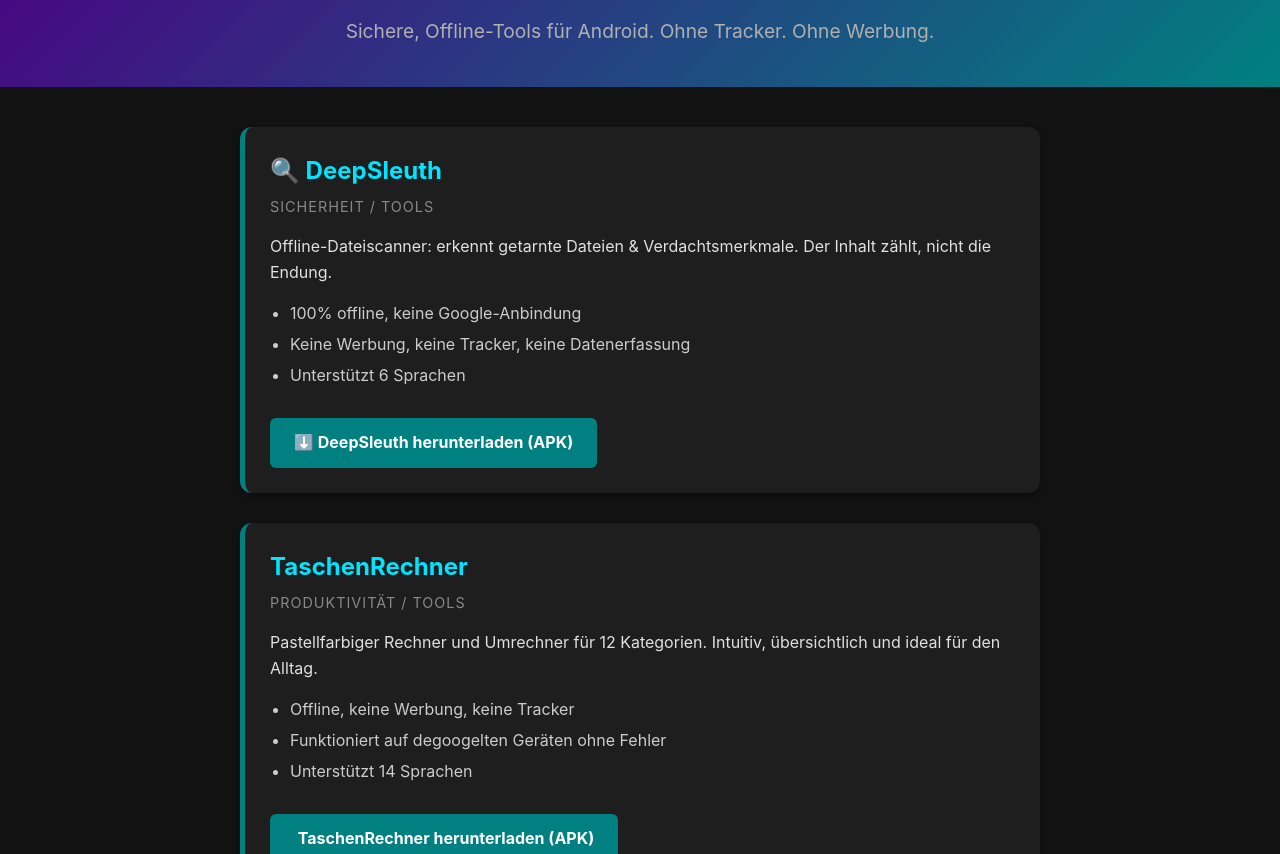
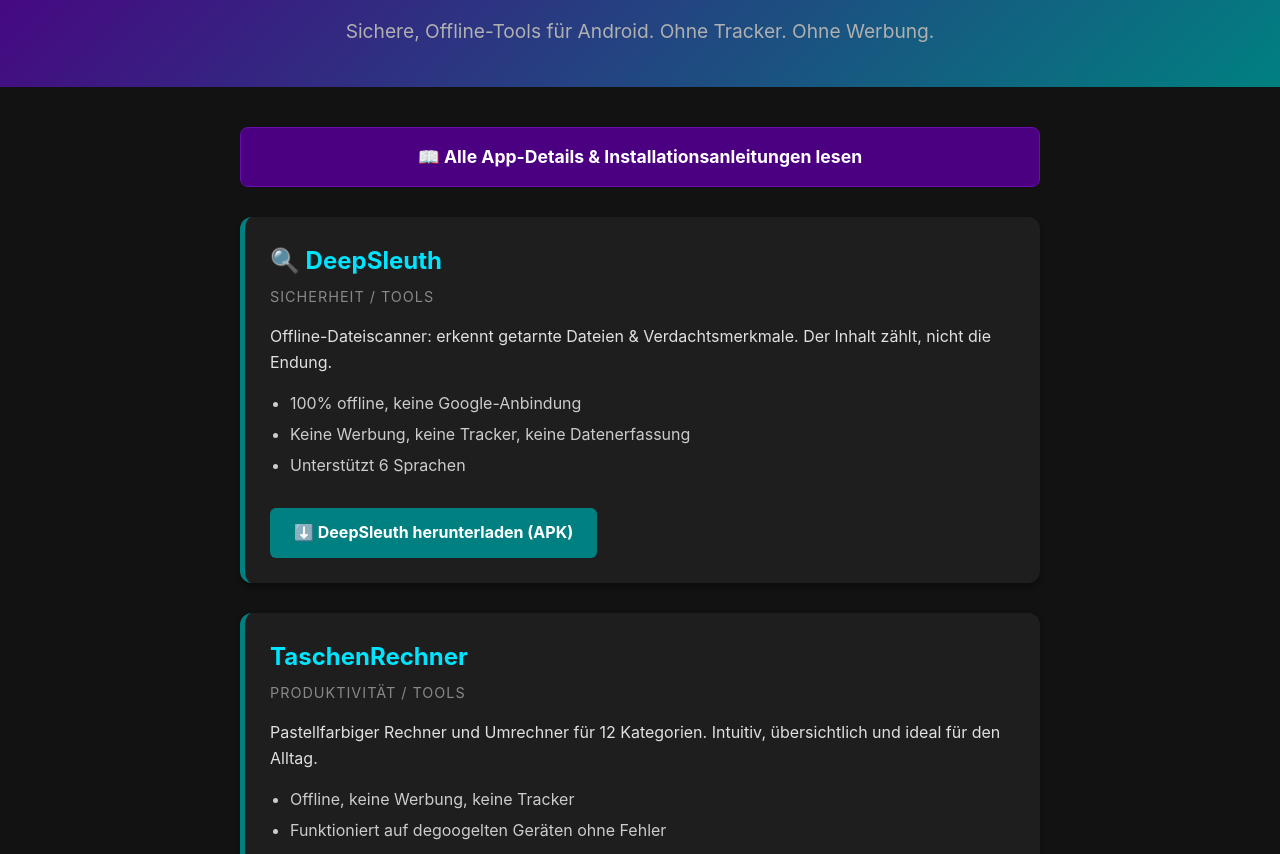
Before and after one commit to omegaesfandiary-wq/omega-apps, a plain HTML site: page index.html in a window 1280 px wide. Shown: the part 98-952 px from the top of the page. Drawn offline with Linux system fonts and the light colour scheme.

Commit message:
Update index.html

```diff
--- a/index.html
+++ b/index.html
@@ -20,21 +20,29 @@
             padding: 40px 20px;
             text-align: center;
         }
-        h1 {
-            color: #ffffff;
-            margin: 0;
-            font-size: 2.5em;
+        h1 { color: #ffffff; margin: 0; font-size: 2.5em; }
+        .subtitle { color: #b0b0b0; font-size: 1.2em; margin-top: 10px; }
+        .container { max-width: 800px; margin: 40px auto; padding: 0 20px; }
+
+        /* NEUER STYLE FÜR DEN DETAILS-BUTTON */
+        .btn-details {
+            display: block;
+            width: 100%;
+            box-sizing: border-box;
+            background-color: #4b0082; /* Lila für Unterscheidung */
+            color: white;
+            padding: 15px 20px;
+            text-decoration: none;
+            border-radius: 8px;
+            font-weight: bold;
+            margin-bottom: 30px;
+            text-align: center;
+            font-size: 1.1em;
+            transition: background 0.3s;
+            border: 1px solid #6a0dad;
         }
-        .subtitle {
-            color: #b0b0b0;
-            font-size: 1.2em;
-            margin-top: 10px;
-        }
-        .container {
-            max-width: 800px;
-            margin: 40px auto;
-            padding: 0 20px;
-        }
+        .btn-details:hover { background-color: #6a0dad; }
+
         .app-card {
             background-color: #1e1e1e;
             border-radius: 12px;
@@ -43,27 +51,10 @@
             box-shadow: 0 4px 6px rgba(0,0,0,0.3);
             border-left: 5px solid #008080;
         }
-        .app-card h2 {
-            color: #00e5ff;
-            margin-top: 0;
-            margin-bottom: 5px;
-        }
-        .category {
-            color: #888;
-            font-size: 0.9em;
-            text-transform: uppercase;
-            letter-spacing: 1px;
-            margin-bottom: 15px;
-            display: block;
-        }
-        .features {
-            margin: 15px 0;
-            padding-left: 20px;
-            color: #ccc;
-        }
-        .features li {
-            margin-bottom: 5px;
-        }
+        .app-card h2 { color: #00e5ff; margin-top: 0; margin-bottom: 5px; }
+        .category { color: #888; font-size: 0.9em; text-transform: uppercase; letter-spacing: 1px; margin-bottom: 15px; display: block; }
+        .features { margin: 15px 0; padding-left: 20px; color: #ccc; }
+        .features li { margin-bottom: 5px; }
         .btn {
             display: inline-block;
             background-color: #008080;
@@ -75,30 +66,10 @@
             margin-top: 15px;
             transition: background 0.3s;
         }
-        .btn:hover {
-            background-color: #00a0a0;
-        }
-        .contact {
-            text-align: center;
-            margin-top: 50px;
-            padding: 30px;
-            background-color: #1e1e1e;
-            border-radius: 12px;
-        }
-        .contact a {
-            color: #00e5ff;
-            text-decoration: none;
-            font-weight: bold;
-            font-size: 1.1em;
-        }
-        footer {
-            text-align: center;
-            padding: 20px;
-            color: #777;
-            font-size: 0.9em;
-            border-top: 1px solid #333;
-            margin-top: 40px;
-        }
+        .btn:hover { background-color: #00a0a0; }
+        .contact { text-align: center; margin-top: 50px; padding: 30px; background-color: #1e1e1e; border-radius: 12px; }
+        .contact a { color: #00e5ff; text-decoration: none; font-weight: bold; font-size: 1.1em; }
+        footer { text-align: center; padding: 20px; color: #777; font-size: 0.9em; border-top: 1px solid #333; margin-top: 40px; }
     </style>
 </head>
 <body>
@@ -109,6 +80,9 @@
     </header>
 
     <div class="container">
+
+        <!-- HIER IST DER NEUE BUTTON -->
+        <a href="details.html" class="btn-details">📖 Alle App-Details & Installationsanleitungen lesen</a>
 
         <!-- APP 1: DeepSleuth -->
         <div class="app-card">
@@ -133,7 +107,7 @@
                 <li>Funktioniert auf degoogelten Geräten ohne Fehler</li>
                 <li>Unterstützt 14 Sprachen</li>
             </ul>
-            <a href="TaschenRechner-release.apk" class="btn">️ TaschenRechner herunterladen (APK)</a>
+            <a href="TaschenRechner-release.apk" class="btn">⬇️ TaschenRechner herunterladen (APK)</a>
         </div>
 
         <!-- APP 3: Notiz -->
@@ -159,7 +133,7 @@
                 <li>Mehrsprachiger, rechtssicherer Warnhinweis</li>
                 <li>100% Offline, keine Datenerfassung</li>
             </ul>
-            <a href="USB-Waechter-release-signed.apk" class="btn">️ USB-Wächter herunterladen (APK)</a>
+            <a href="USB-Waechter-release-signed.apk" class="btn">⬇️ USB-Wächter herunterladen (APK)</a>
         </div>
 
         <!-- KONTAKT -->
```
